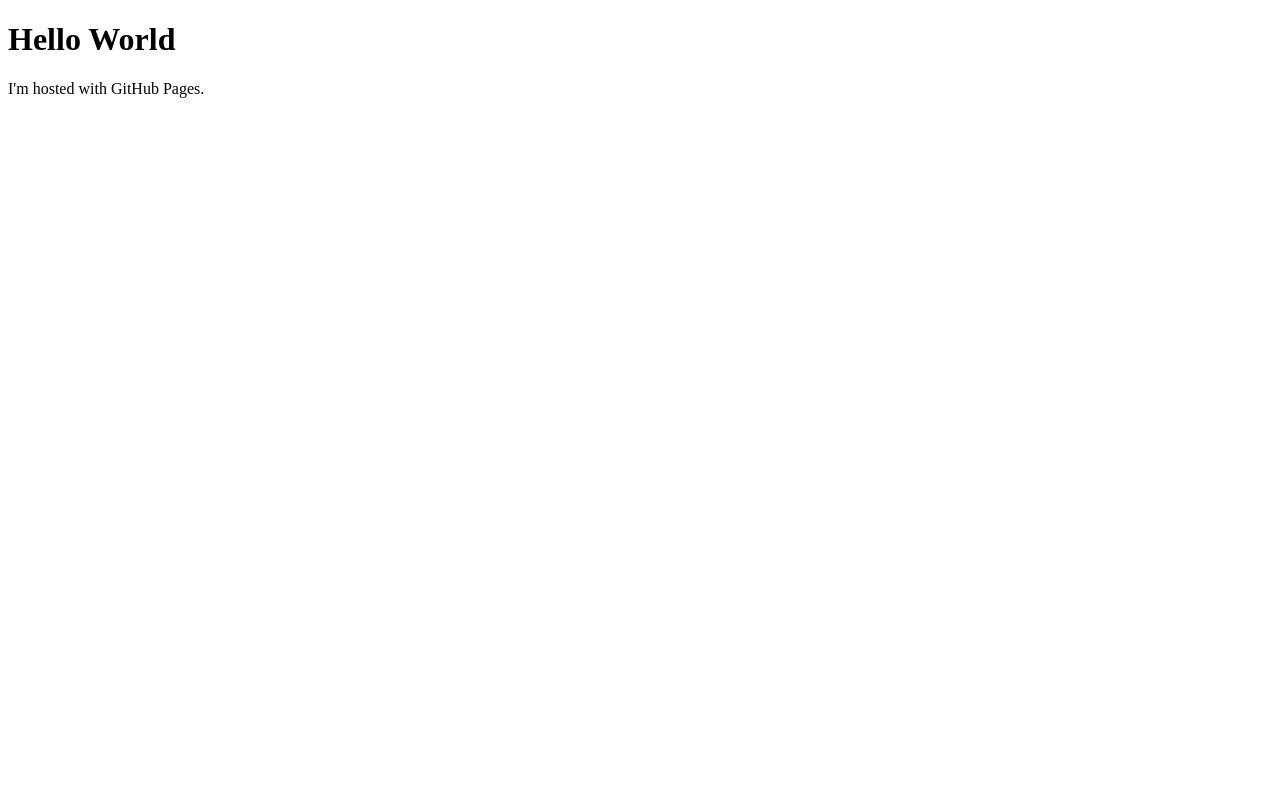
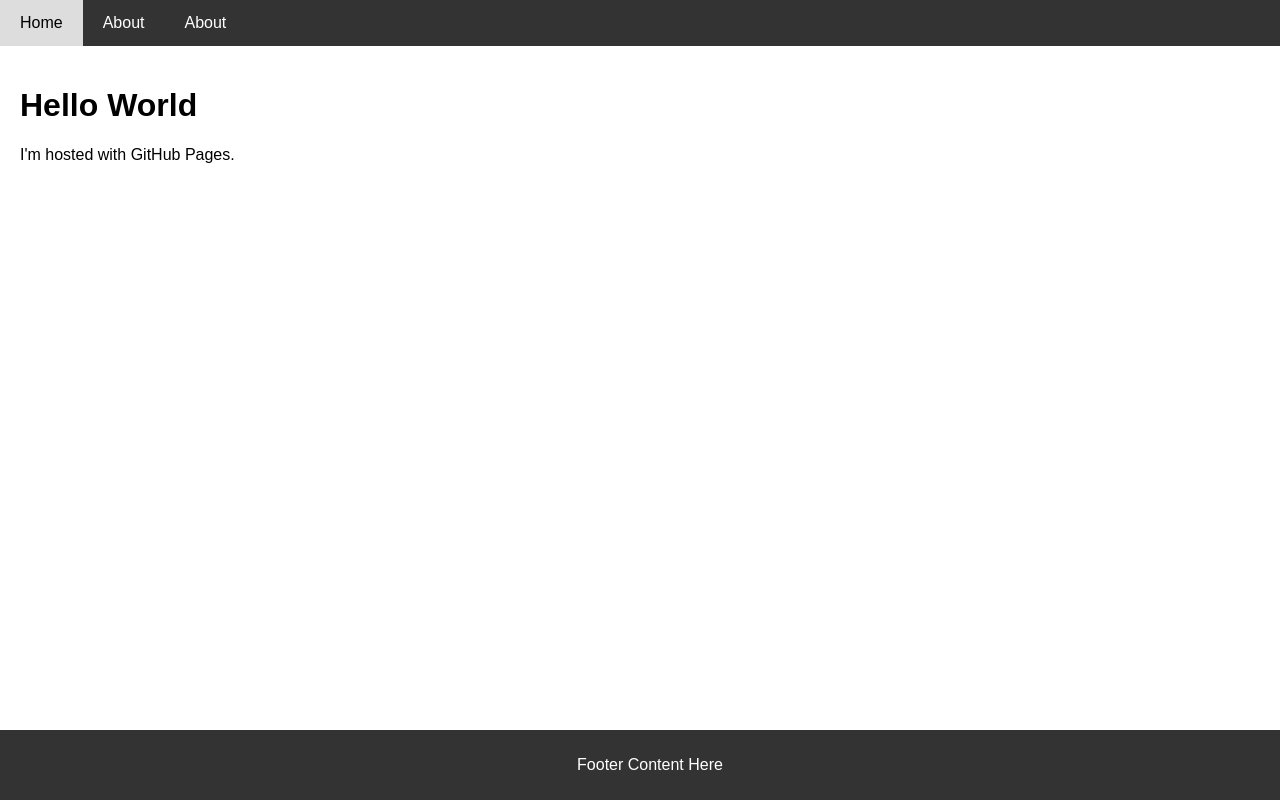
Before and after one commit to Jean-Eude/jean-eude.github.io, a plain HTML site: page index.html in a window 1280 px wide. Drawn offline with Linux system fonts and the light colour scheme.

Commit message:
Ajout CSS

```diff
--- a/index.html
+++ b/index.html
@@ -1,7 +1,25 @@
 <!DOCTYPE html>
 <html>
+<head>
+    <link rel="stylesheet" href="index_CSS.css">
+</head>
 <body>
-<h1>Hello World</h1>
-<p>I'm hosted with GitHub Pages.</p>
+
+<div class="navbar">
+  <a href="#home">Home</a>
+  <a href="#about">About</a>
+  <a href="#about">About</a>
+
+</div>
+
+<div class="content">
+  <h1>Hello World</h1>
+  <p>I'm hosted with GitHub Pages.</p>
+</div>
+
+<div class="footer">
+  <p>Footer Content Here</p>
+</div>
+
 </body>
 </html>
--- /dev/null
+++ b/index_CSS.css
@@ -0,0 +1,33 @@
+body {
+    font-family: Arial, sans-serif;
+    margin: 0;
+  }
+  .navbar {
+    overflow: hidden;
+    background-color: #333;
+  }
+  .navbar a {
+    float: left;
+    display: block;
+    color: white;
+    text-align: center;
+    padding: 14px 20px;
+    text-decoration: none;
+  }
+  .navbar a:hover {
+    background-color: #ddd;
+    color: black;
+  }
+  .content {
+    padding: 20px;
+  }
+  .footer {
+    background-color: #333;
+    color: white;
+    text-align: center;
+    padding: 10px;
+    position: fixed;
+    left: 0;
+    bottom: 0;
+    width: 100%;
+  }
```
